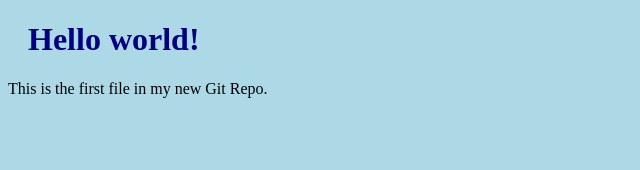
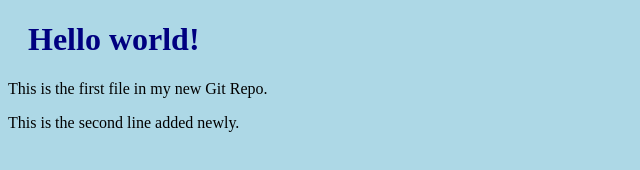
Before and after one commit to vairikh/myproject, a plain HTML site: page index.html in a window 1280 px wide. Shown: the whole page, without its empty margins (0-640 px from the left). Drawn offline with Linux system fonts and the light colour scheme.

Commit message:
imagefile is added and index is modified

```diff
--- a/index.html
+++ b/index.html
@@ -12,6 +12,7 @@
 
 <h1>Hello world!</h1>
 <p>This is the first file in my new Git Repo.</p>
+<p>This is the second line added newly.</p>
 
 </body>
 </html>
```
Also changed, not shown: imagefile.png (added).
